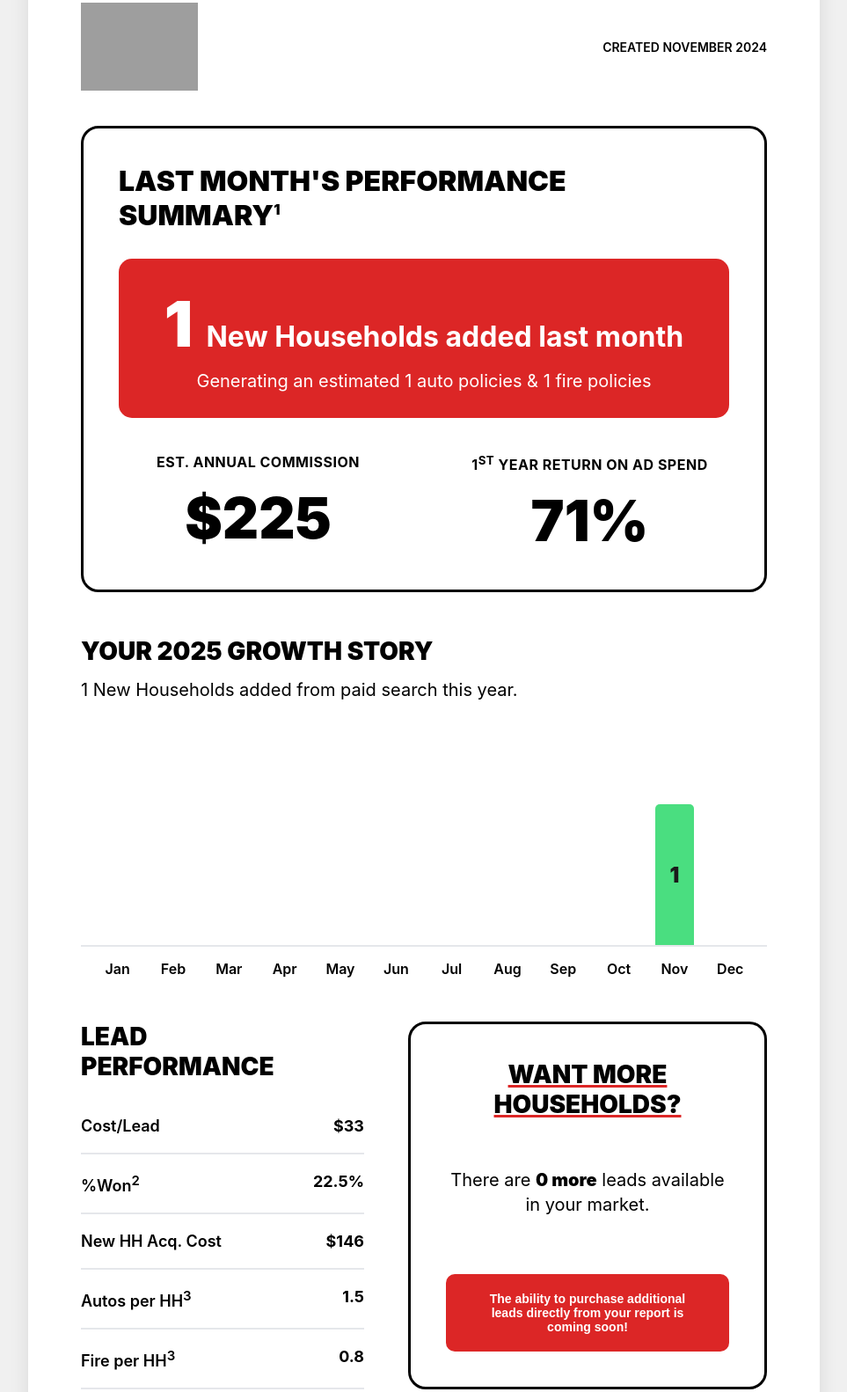
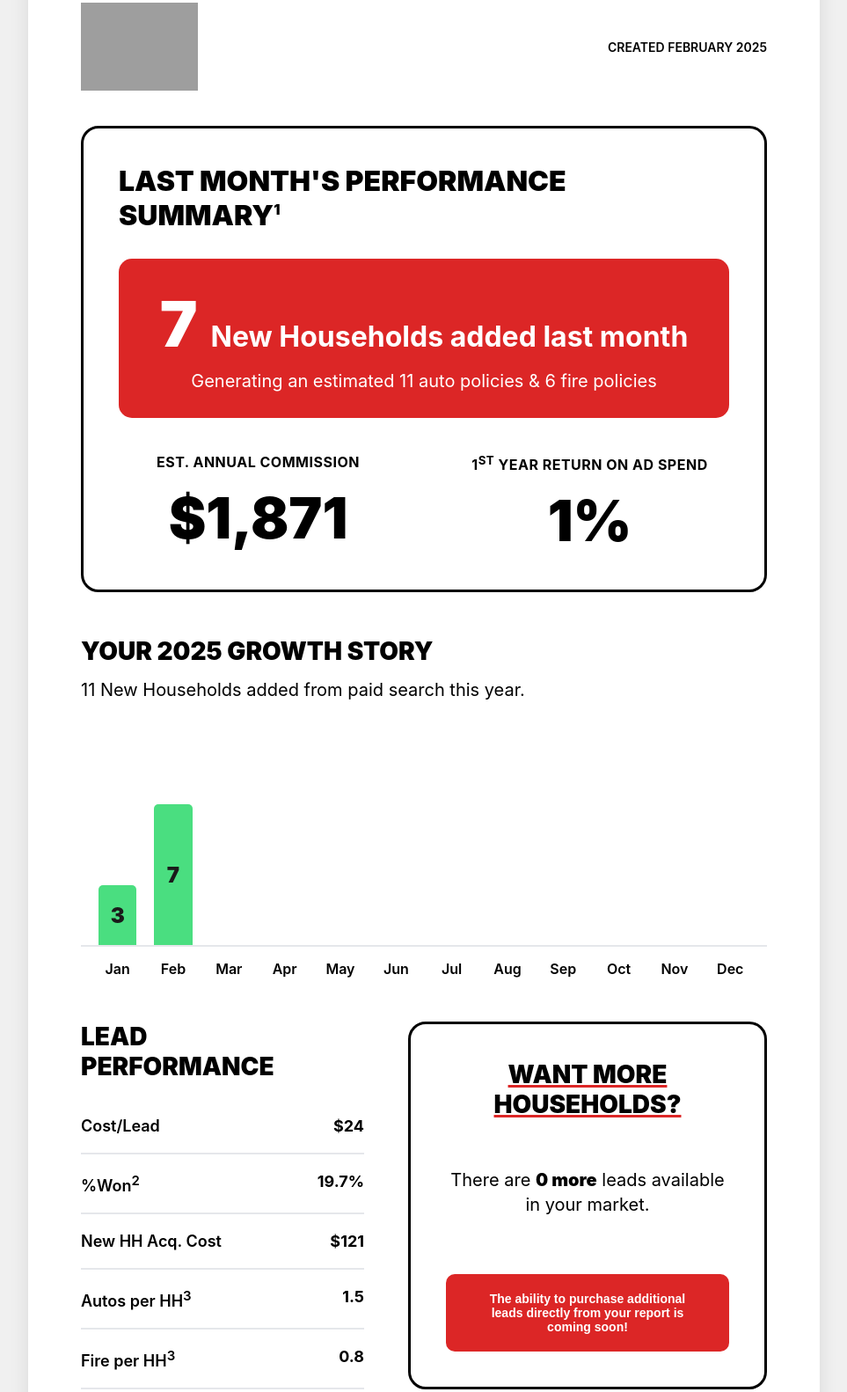
Before and after one commit to jtbrown21/AI_Monthly_Reporting_Reports, a plain HTML site: page index.html in a window 1280 px wide. Shown: the part 97-1679 px from the top of the page at 88% size, without its empty margins (158-1121 px from the left). Drawn offline with Linux system fonts and the light colour scheme; grey boxes are pictures that could not be loaded.

Commit message:
Update index.html with latest report - 2025-07-16 14:40:43

```diff
--- a/index.html
+++ b/index.html
@@ -379,7 +379,7 @@
             <div class="logo">
                 <img src="https://raw.githubusercontent.com/jtbrown21/AI_Reporting_V2/main/reports/assets/agent-insider-logo.png" alt="Logo Icon" class="logo-icon" />
             </div>
-            <div class="date">CREATED <span class="swap-target" data-field="month">NOVEMBER 2024</span></div>
+            <div class="date">CREATED <span class="swap-target" data-field="month">FEBRUARY 2025</span></div>
         </div>
 
     <!-- Performance Summary -->
@@ -388,23 +388,23 @@
 
         <div class="highlight-box">
             <div class="highlight-main">
-                <span class="highlight-number swap-target" data-field="hhs">1</span>
+                <span class="highlight-number swap-target" data-field="hhs">7</span>
                 <span class="highlight-text">New Households added last month</span>
             </div>
             <div class="highlight-subtext">
-                Generating an estimated <span class="swap-target" data-field="est_auto">1</span> auto policies
-                & <span class="swap-target" data-field="est_fire">1</span> fire policies
+                Generating an estimated <span class="swap-target" data-field="est_auto">11</span> auto policies
+                & <span class="swap-target" data-field="est_fire">6</span> fire policies
             </div>
         </div>
 
         <div class="metrics-row">
             <div class="metric">
                 <div class="metric-label">EST. ANNUAL COMMISSION</div>
-                <div class="metric-value swap-target" data-field="est_annual_commission">$225</div>
+                <div class="metric-value swap-target" data-field="est_annual_commission">$1,871</div>
             </div>
             <div class="metric">
                 <div class="metric-label">1<sup>ST</sup> YEAR RETURN ON AD SPEND</div>
-                <div class="metric-value"><span class="swap-target" data-field="year1_return">71%</span></div>
+                <div class="metric-value"><span class="swap-target" data-field="year1_return">1%</span></div>
             </div>
         </div>
     </div>
@@ -412,10 +412,20 @@
         <!-- Growth Story -->
         <div class="growth-section">
             <h2 class="section-title">YOUR 2025 GROWTH STORY</h2>
-            <p class="section-subtitle"><span class="swap-target" data-field="hhs_ytd">1</span> New Households
+            <p class="section-subtitle"><span class="swap-target" data-field="hhs_ytd">11</span> New Households
                 added from paid search this year.</p>
 
             <div class="chart-container">
+                <div class="chart-bar-wrapper">
+                    <div class="chart-bar" style="height: 68px;">
+                        <span class="chart-bar-value">3</span>
+                    </div>
+                </div>
+                <div class="chart-bar-wrapper">
+                    <div class="chart-bar" style="height: 160px;">
+                        <span class="chart-bar-value">7</span>
+                    </div>
+                </div>
                 <div class="chart-bar-wrapper">
                     <div class="chart-bar" style="height: 0px;"></div>
                 </div>
@@ -446,14 +456,6 @@
                 <div class="chart-bar-wrapper">
                     <div class="chart-bar" style="height: 0px;"></div>
                 </div>
-                <div class="chart-bar-wrapper">
-                    <div class="chart-bar" style="height: 160px;">
-                        <span class="chart-bar-value">1</span>
-                    </div>
-                </div>
-                <div class="chart-bar-wrapper">
-                    <div class="chart-bar" style="height: 0px;"></div>
-                </div>
             </div>
             <div class="chart-labels">
                 <div class="chart-label swap-target" data-field="hhs_jan">Jan</div>
@@ -480,15 +482,15 @@
                 <div class="lead-metrics">
                     <div class="lead-metric-row">
                         <span class="lead-metric-label">Cost/Lead</span>
-                        <span class="lead-metric-value swap-target" data-field="cost_per_lead">$33</span>
+                        <span class="lead-metric-value swap-target" data-field="cost_per_lead">$24</span>
                     </div>
                     <div class="lead-metric-row">
                         <span class="lead-metric-label">%Won<sup>2</sup></span>
-                        <span class="lead-metric-value swap-target" data-field="%won">22.5%</span>
+                        <span class="lead-metric-value swap-target" data-field="%won">19.7%</span>
                     </div>
                     <div class="lead-metric-row">
                         <span class="lead-metric-label">New HH Acq. Cost</span>
-                        <span class="lead-metric-value swap-target" data-field="new_hh_cost">$146</span>
+                        <span class="lead-metric-value swap-target" data-field="new_hh_cost">$121</span>
                     </div>
                     <div class="lead-metric-row">
                         <span class="lead-metric-label">Autos per HH<sup>3</sup></span>
```
